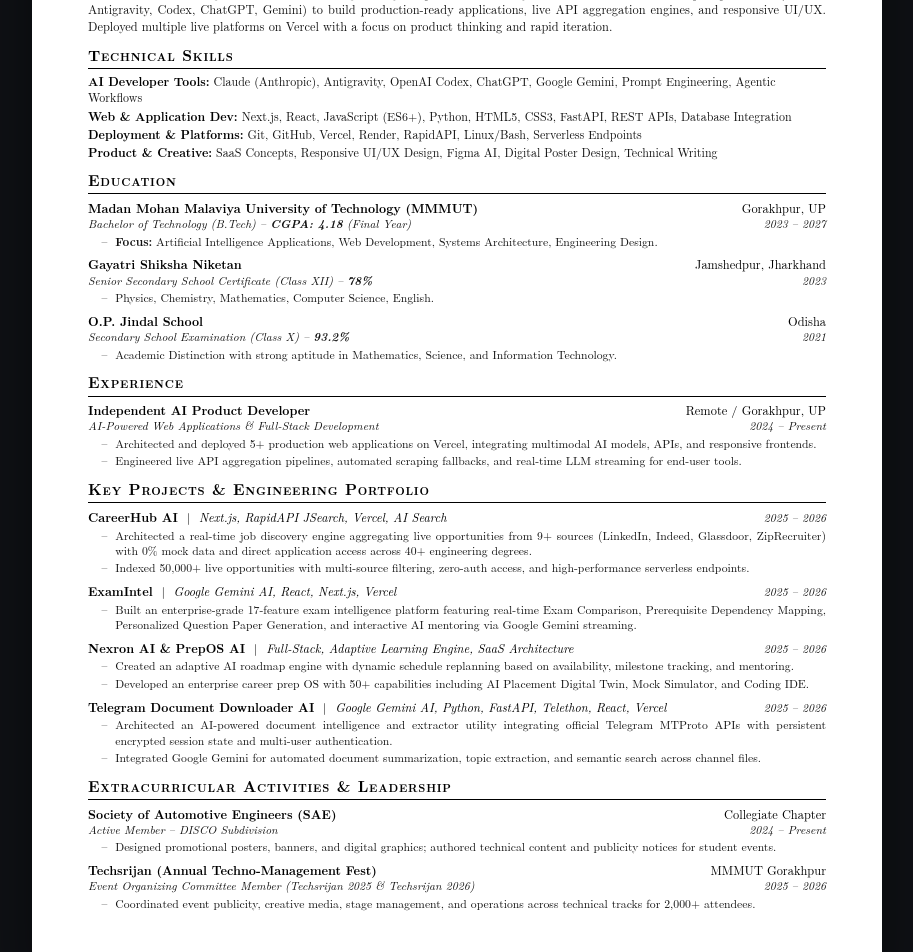
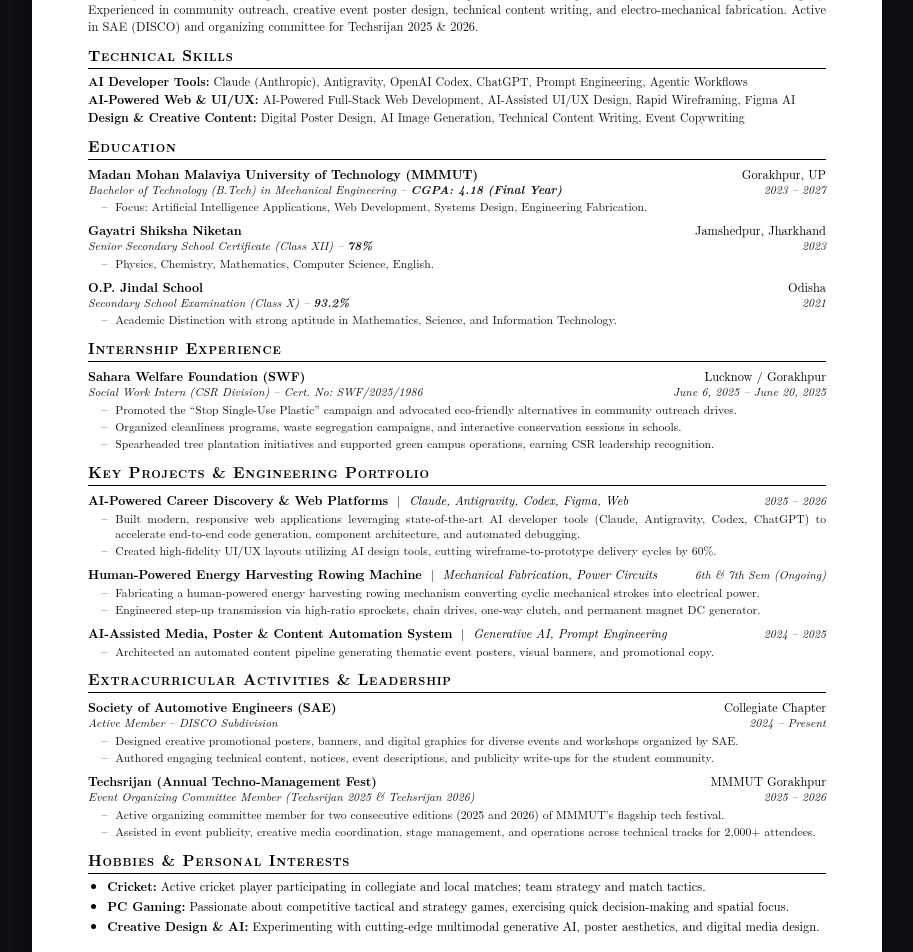
Before and after one commit to prakharmishra00000-cell/prakhar-mishra-portfolio, a Next.js app: page /resume in a window 1280 px wide. Shown: the part 380-1332 px from the top of the page, without its empty margins (183-1096 px from the left). Built offline with nearby package versions, Linux system fonts and the light colour scheme.

Commit message:
Update resume content and PDF to match latest academic template

```diff
--- a/src/app/resume/page.tsx
+++ b/src/app/resume/page.tsx
@@ -2,7 +2,7 @@
 
 import React from 'react';
 import Link from 'next/link';
-import { X, Printer, Download, MapPin, Globe, Cake, Phone, Mail } from 'lucide-react';
+import { X, Printer, Download, MapPin, Calendar, Phone, Mail } from 'lucide-react';
 import styles from './Resume.module.css';
 
 const LinkedinIcon = ({ size = 13 }: { size?: number }) => (
@@ -45,16 +45,9 @@ export default function ResumePage() {
           <h1 className={styles.name}>Prakhar Mishra</h1>
 
           <div className={styles.contactRow}>
-            <span><MapPin size={13} className={styles.icon} /> Gorakhpur, UP</span>
+            <span><MapPin size={13} className={styles.icon} /> C-7, Deojhar Colony, Barbil, Keonjhar, Odisha</span>
             <span className={styles.sep}>|</span>
-            <span>
-              <Globe size={13} className={styles.icon} />
-              <a href="https://prakhar-mishra-portfolio.vercel.app" target="_blank" rel="noopener noreferrer">
-                prakhar-mishra-portfolio.vercel.app
-              </a>
-            </span>
-            <span className={styles.sep}>|</span>
-            <span><Cake size={13} className={styles.icon} /> DOB: 28 April 2006</span>
+            <span><Calendar size={13} className={styles.icon} /> DOB: 28 April 2006</span>
           </div>
 
           <div className={styles.contactRow}>
@@ -70,7 +63,7 @@ export default function ResumePage() {
             <span className={styles.sep}>|</span>
             <span>
               <LinkedinIcon size={13} />
-              <a href="https://www.linkedin.com/in/prakhar-mishra-8aa426423" target="_blank" rel="noopener noreferrer">
+              <a href="https://linkedin.com/in/prakhar-mishra-8aa426423" target="_blank" rel="noopener noreferrer">
                 linkedin.com/in/prakhar-mishra-8aa426423
               </a>
             </span>
@@ -88,7 +81,7 @@ export default function ResumePage() {
         <section className={styles.section}>
           <h2 className={styles.sectionTitle}>Professional Summary</h2>
           <p className={styles.paragraph}>
-            AI Full-Stack Web Developer and final-year B.Tech student at MMMUT Gorakhpur, combining systems engineering principles with modern web technologies to architect intelligent digital products. Leverages state-of-the-art AI developer platforms (Claude, Antigravity, Codex, ChatGPT, Gemini) to build production-ready applications, live API aggregation engines, and responsive UI/UX. Deployed multiple live platforms on Vercel with a focus on product thinking and rapid iteration.
+            AI-driven B.Tech Mechanical Engineering final year student at MMMUT Gorakhpur, leveraging advanced AI developer platforms including Claude, Antigravity, OpenAI Codex, and ChatGPT for AI-powered web development, UI/UX design, and rapid prototyping. Experienced in community outreach, creative event poster design, technical content writing, and electro-mechanical fabrication. Active in SAE (DISCO) and organizing committee for Techsrijan 2025 &amp; 2026.
           </p>
         </section>
 
@@ -98,19 +91,15 @@ export default function ResumePage() {
           <div className={styles.skillsBlock}>
             <div className={styles.skillLine}>
               <strong className={styles.skillLabel}>AI Developer Tools:</strong>
-              <span> Claude (Anthropic), Antigravity, OpenAI Codex, ChatGPT, Google Gemini, Prompt Engineering, Agentic Workflows</span>
+              <span> Claude (Anthropic), Antigravity, OpenAI Codex, ChatGPT, Prompt Engineering, Agentic Workflows</span>
             </div>
             <div className={styles.skillLine}>
-              <strong className={styles.skillLabel}>Web &amp; Application Dev:</strong>
-              <span> Next.js, React, JavaScript (ES6+), Python, HTML5, CSS3, FastAPI, REST APIs, Database Integration</span>
+              <strong className={styles.skillLabel}>AI-Powered Web &amp; UI/UX:</strong>
+              <span> AI-Powered Full-Stack Web Development, AI-Assisted UI/UX Design, Rapid Wireframing, Figma AI</span>
             </div>
             <div className={styles.skillLine}>
-              <strong className={styles.skillLabel}>Deployment &amp; Platforms:</strong>
-              <span> Git, GitHub, Vercel, Render, RapidAPI, Linux/Bash, Serverless Endpoints</span>
-            </div>
-            <div className={styles.skillLine}>
-              <strong className={styles.skillLabel}>Product &amp; Creative:</strong>
-              <span> SaaS Concepts, Responsive UI/UX Design, Figma AI, Digital Poster Design, Technical Writing</span>
+              <strong className={styles.skillLabel}>Design &amp; Creative Content:</strong>
+              <span> Digital Poster Design, AI Image Generation, Technical Content Writing, Event Copywriting</span>
             </div>
           </div>
         </section>
@@ -125,11 +114,11 @@ export default function ResumePage() {
               <span className={styles.rightText}>Gorakhpur, UP</span>
             </div>
             <div className={styles.entryRow}>
-              <span className={styles.italicLeft}>Bachelor of Technology (B.Tech) – <strong>CGPA: 4.18</strong> (Final Year)</span>
+              <span className={styles.italicLeft}>Bachelor of Technology (B.Tech) in Mechanical Engineering – <strong>CGPA: 4.18 (Final Year)</strong></span>
               <span className={styles.italicRight}>2023 – 2027</span>
             </div>
             <ul className={styles.bulletList}>
-              <li><strong>Focus:</strong> Artificial Intelligence Applications, Web Development, Systems Architecture, Engineering Design.</li>
+              <li>Focus: Artificial Intelligence Applications, Web Development, Systems Design, Engineering Fabrication.</li>
             </ul>
           </div>
 
@@ -162,22 +151,23 @@ export default function ResumePage() {
           </div>
         </section>
 
-        {/*-----------EXPERIENCE-----------*/}
+        {/*-----------INTERNSHIP EXPERIENCE-----------*/}
         <section className={styles.section}>
-          <h2 className={styles.sectionTitle}>Experience</h2>
+          <h2 className={styles.sectionTitle}>Internship Experience</h2>
 
           <div className={styles.entry}>
             <div className={styles.entryRow}>
-              <span className={styles.boldLeft}>Independent AI Product Developer</span>
-              <span className={styles.rightText}>Remote / Gorakhpur, UP</span>
+              <span className={styles.boldLeft}>Sahara Welfare Foundation (SWF)</span>
+              <span className={styles.rightText}>Lucknow / Gorakhpur</span>
             </div>
             <div className={styles.entryRow}>
-              <span className={styles.italicLeft}>AI-Powered Web Applications &amp; Full-Stack Development</span>
-              <span className={styles.italicRight}>2024 – Present</span>
+              <span className={styles.italicLeft}>Social Work Intern (CSR Division) – Cert. No: SWF/2025/1986</span>
+              <span className={styles.italicRight}>June 6, 2025 – June 20, 2025</span>
             </div>
             <ul className={styles.bulletList}>
-              <li>Architected and deployed 5+ production web applications on Vercel, integrating multimodal AI models, APIs, and responsive frontends.</li>
-              <li>Engineered live API aggregation pipelines, automated scraping fallbacks, and real-time LLM streaming for end-user tools.</li>
+              <li>Promoted the “Stop Single-Use Plastic” campaign and advocated eco-friendly alternatives in community outreach drives.</li>
+              <li>Organized cleanliness programs, waste segregation campaigns, and interactive conservation sessions in schools.</li>
+              <li>Spearheaded tree plantation initiatives and supported green campus operations, earning CSR leadership recognition.</li>
             </ul>
           </div>
         </section>
@@ -189,51 +179,38 @@ export default function ResumePage() {
           <div className={styles.entry}>
             <div className={styles.entryRow}>
               <span className={styles.boldLeft}>
-                CareerHub AI <span className={styles.sepPipe}>|</span> <em className={styles.projectTech}>Next.js, RapidAPI JSearch, Vercel, AI Search</em>
+                AI-Powered Career Discovery &amp; Web Platforms <span className={styles.sepPipe}>|</span> <em className={styles.projectTech}>Claude, Antigravity, Codex, Figma, Web</em>
               </span>
               <span className={styles.italicRight}>2025 – 2026</span>
             </div>
             <ul className={styles.bulletList}>
-              <li>Architected a real-time job discovery engine aggregating live opportunities from 9+ sources (LinkedIn, Indeed, Glassdoor, ZipRecruiter) with 0% mock data and direct application access across 40+ engineering degrees.</li>
-              <li>Indexed 50,000+ live opportunities with multi-source filtering, zero-auth access, and high-performance serverless endpoints.</li>
+              <li>Built modern, responsive web applications leveraging state-of-the-art AI developer tools (Claude, Antigravity, Codex, ChatGPT) to accelerate end-to-end code generation, component architecture, and automated debugging.</li>
+              <li>Created high-fidelity UI/UX layouts utilizing AI design tools, cutting wireframe-to-prototype delivery cycles by 60%.</li>
             </ul>
           </div>
 
           <div className={styles.entry}>
             <div className={styles.entryRow}>
               <span className={styles.boldLeft}>
-                ExamIntel <span className={styles.sepPipe}>|</span> <em className={styles.projectTech}>Google Gemini AI, React, Next.js, Vercel</em>
+                Human-Powered Energy Harvesting Rowing Machine <span className={styles.sepPipe}>|</span> <em className={styles.projectTech}>Mechanical Fabrication, Power Circuits</em>
               </span>
-              <span className={styles.italicRight}>2025 – 2026</span>
+              <span className={styles.italicRight}>6th &amp; 7th Sem (Ongoing)</span>
             </div>
             <ul className={styles.bulletList}>
-              <li>Built an enterprise-grade 17-feature exam intelligence platform featuring real-time Exam Comparison, Prerequisite Dependency Mapping, Personalized Question Paper Generation, and interactive AI mentoring via Google Gemini streaming.</li>
+              <li>Fabricating a human-powered energy harvesting rowing mechanism converting cyclic mechanical strokes into electrical power.</li>
+              <li>Engineered step-up transmission via high-ratio sprockets, chain drives, one-way clutch, and permanent magnet DC generator.</li>
             </ul>
           </div>
 
           <div className={styles.entry}>
             <div className={styles.entryRow}>
               <span className={styles.boldLeft}>
-                Nexron AI &amp; PrepOS AI <span className={styles.sepPipe}>|</span> <em className={styles.projectTech}>Full-Stack, Adaptive Learning Engine, SaaS Architecture</em>
+                AI-Assisted Media, Poster &amp; Content Automation System <span className={styles.sepPipe}>|</span> <em className={styles.projectTech}>Generative AI, Prompt Engineering</em>
               </span>
-              <span className={styles.italicRight}>2025 – 2026</span>
+              <span className={styles.italicRight}>2024 – 2025</span>
             </div>
             <ul className={styles.bulletList}>
-              <li>Created an adaptive AI roadmap engine with dynamic schedule replanning based on availability, milestone tracking, and mentoring.</li>
-              <li>Developed an enterprise career prep OS with 50+ capabilities including AI Placement Digital Twin, Mock Simulator, and Coding IDE.</li>
-            </ul>
-          </div>
-
-          <div className={styles.entry}>
-            <div className={styles.entryRow}>
-              <span className={styles.boldLeft}>
-                Telegram Document Downloader AI <span className={styles.sepPipe}>|</span> <em className={styles.projectTech}>Google Gemini AI, Python, FastAPI, Telethon, React, Vercel</em>
-              </span>
-              <span className={styles.italicRight}>2025 – 2026</span>
-            </div>
-            <ul className={styles.bulletList}>
-              <li>Architected an AI-powered document intelligence and extractor utility integrating official Telegram MTProto APIs with persistent encrypted session state and multi-user authentication.</li>
-              <li>Integrated Google Gemini for automated document summarization, topic extraction, and semantic search across channel files.</li>
+              <li>Architected an automated content pipeline generating thematic event posters, visual banners, and promotional copy.</li>
             </ul>
           </div>
         </section>
@@ -252,7 +229,8 @@ export default function ResumePage() {
               <span className={styles.italicRight}>2024 – Present</span>
             </div>
             <ul className={styles.bulletList}>
-              <li>Designed promotional posters, banners, and digital graphics; authored technical content and publicity notices for student events.</li>
+              <li>Designed creative promotional posters, banners, and digital graphics for diverse events and workshops organized by SAE.</li>
+              <li>Authored engaging technical content, notices, event descriptions, and publicity write-ups for the student community.</li>
             </ul>
           </div>
 
@@ -266,9 +244,26 @@ export default function ResumePage() {
               <span className={styles.italicRight}>2025 – 2026</span>
             </div>
             <ul className={styles.bulletList}>
-              <li>Coordinated event publicity, creative media, stage management, and operations across technical tracks for 2,000+ attendees.</li>
+              <li>Active organizing committee member for two consecutive editions (2025 and 2026) of MMMUT’s flagship tech festival.</li>
+              <li>Assisted in event publicity, creative media coordination, stage management, and operations across technical tracks for 2,000+ attendees.</li>
             </ul>
           </div>
+        </section>
+
+        {/*-----------HOBBIES & PERSONAL INTERESTS-----------*/}
+        <section className={styles.section}>
+          <h2 className={styles.sectionTitle}>Hobbies &amp; Personal Interests</h2>
+          <ul style={{ listStyle: 'disc', paddingLeft: '1.2rem', marginTop: '0.2rem' }}>
+            <li style={{ fontSize: '0.78rem', lineHeight: '1.35', marginBottom: '0.2rem' }}>
+              <strong>Cricket:</strong> Active cricket player participating in collegiate and local matches; team strategy and match tactics.
+            </li>
+            <li style={{ fontSize: '0.78rem', lineHeight: '1.35', marginBottom: '0.2rem' }}>
+              <strong>PC Gaming:</strong> Passionate about competitive tactical and strategy games, exercising quick decision-making and spatial focus.
+            </li>
+            <li style={{ fontSize: '0.78rem', lineHeight: '1.35', marginBottom: '0.2rem' }}>
+              <strong>Creative Design &amp; AI:</strong> Experimenting with cutting-edge multimodal generative AI, poster aesthetics, and digital media design.
+            </li>
+          </ul>
         </section>
       </div>
     </div>
```
Also changed, not shown: 1 other file (tests, documents, lock files or other folders).
